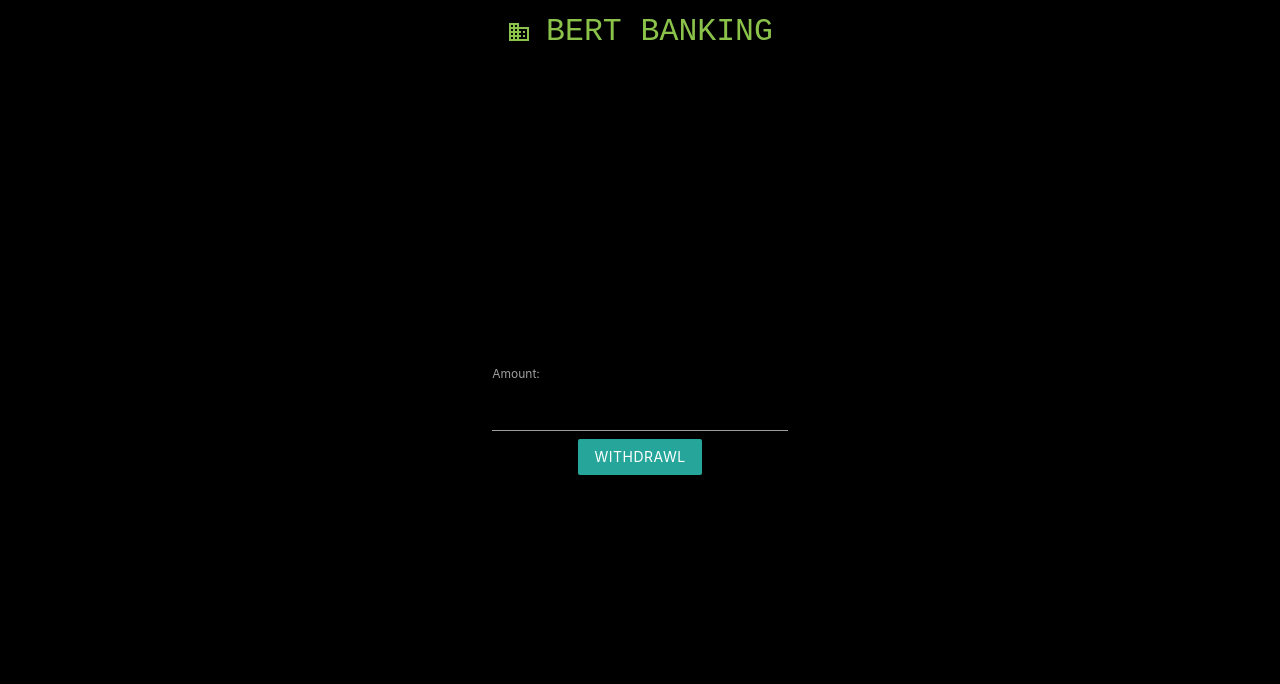
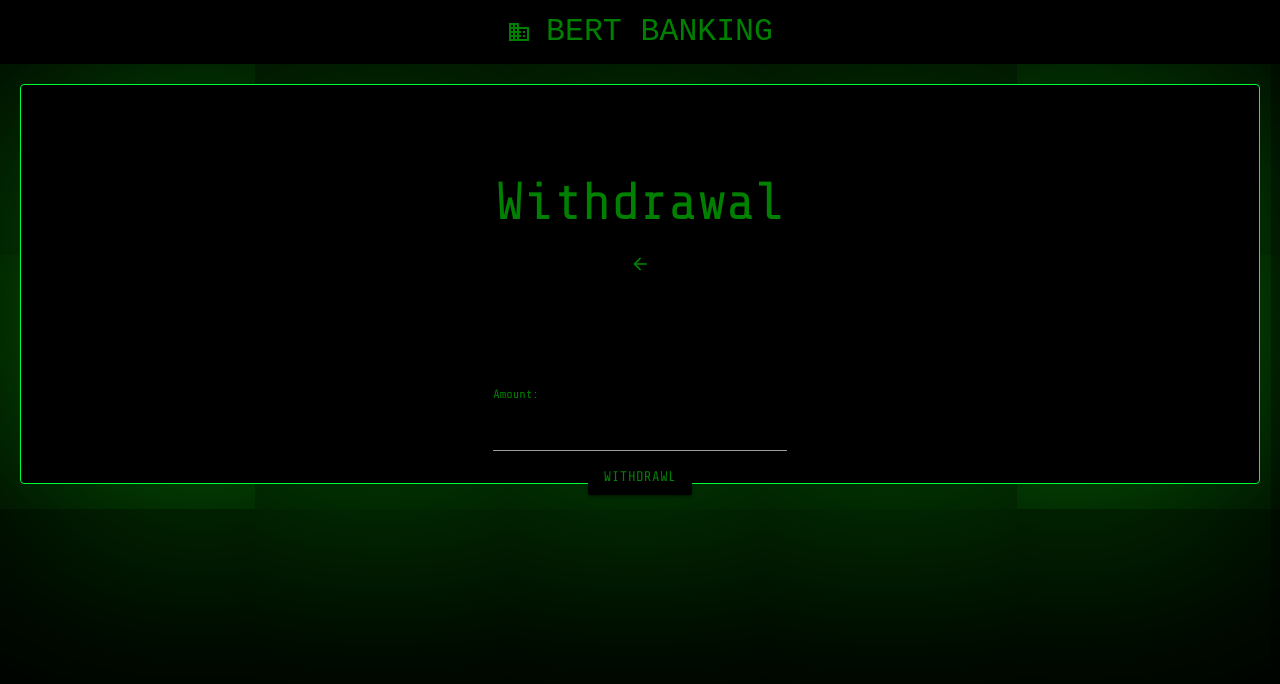
Before and after one commit to itsRobertoBorges/Bert-Bank-Application, a React (Create React App) app in the folder bank-app/frontend/: page /withdrawl in a window 1280 px wide. Shown: the top 684 px of the page. Built offline with nearby package versions, Linux system fonts and the light colour scheme.

Commit message:
implemented deposit functionality

```diff
--- a/bank-app/frontend/src/actions/authActions.js
+++ b/bank-app/frontend/src/actions/authActions.js
@@ -63,3 +63,19 @@ export const logoutUser = () => dispatch => {
   // Set current user to empty object {} which will set isAuthenticated to false
   dispatch(setCurrentUser({}));
 };
+
+// Deposit and Withdrawl Amount
+
+export const depositAmount = (amount) => {
+  return {
+    type: "DEPOSIT_AMOUNT",
+    payload: amount,
+  };
+};
+
+export const withdrawlAmount = (amount) => {
+  return {
+    type: "WITHDRAWL_AMOUNT",
+    payload: amount,
+  };
+};
--- a/bank-app/frontend/src/components/dashboard/Dashboard.css
+++ b/bank-app/frontend/src/components/dashboard/Dashboard.css
@@ -49,6 +49,16 @@
     align-items: center;
     justify-content: center;
     height: 50vh;
+    display: flex;
+    flex-direction: column;
+    align-items: center;
+    justify-content: center;
+    height: 50vh;
+    border: 1px solid #00ff37;
+    border-radius: 4px;
+    box-shadow: 0 20px 400px rgba(9, 228, 9, 0.5);
+    padding: 20px;
+    margin: 20px;
   }
 
   .welcome-text {
@@ -85,9 +95,9 @@
     align-items: center;
     justify-content: center;
     height: 50vh;
-    border: 1px solid #ddd;
+    border: 1px solid #00ff37;
     border-radius: 4px;
-    box-shadow: 0 2px 4px rgba(0, 0, 0, 0.5);
+    box-shadow: 0 20px 400px rgba(9, 228, 9, 0.5);
     padding: 20px;
     margin: 20px;
   }
--- a/bank-app/frontend/src/components/layout/Navbar.js
+++ b/bank-app/frontend/src/components/layout/Navbar.js
@@ -11,9 +11,9 @@ class Navbar extends Component {
               to="/dashboard"
               style={{
                 fontFamily: "monospace",
-                color: "white"
+                color: "green"
               }}
-              className="col s5 brand-logo center light-green-text"
+              className="col s5 brand-logo center"
             >
               <i className="material-icons">business</i>
               BERT BANKING
--- a/bank-app/frontend/src/pages/Deposit.js
+++ b/bank-app/frontend/src/pages/Deposit.js
@@ -1,8 +1,9 @@
 import React, { Component } from "react";
 import PropTypes from "prop-types";
 import { connect } from "react-redux";
-import { logoutUser } from "../actions/authActions";
+import { logoutUser, depositAmount } from "../actions/authActions";
 import { Link } from "react-router-dom";
+import depositReducer from "../reducers/depositReducer";
 
 class Deposit extends Component {
   constructor(props) {
@@ -20,38 +21,41 @@ class Deposit extends Component {
   };
 
   handleChange = (e) => {
-    this.setState({ [e.target.name]: e.target.value });
+    const { name, value } = e.target;
+    this.setState({ [name]: parseFloat(value) });
   };
 
   handleSubmit = (e) => {
     e.preventDefault();
-    // Perform deposit income bank transaction logic here
-    console.log("Amount:", this.state.amount);
-    console.log("Account Type:", this.state.accountType);
-    // Reset form fields
+    const { amount } = this.state;
+    this.props.depositAmount(amount);
     this.setState({ amount: "", accountType: "" });
   };
 
   render() {
-    const { amount, accountType } = this.state;
+    const { amount } = this.state;
 
     return (
       <div className="deposit-container">
-        <h2 className="deposit-title" style={{ fontFamily: "Share Tech Mono, monospace", color:"green"}}>Deposit</h2>
+        <h2 className="deposit-title" style={{ fontFamily: "Share Tech Mono, monospace", color: "green" }}>
+          Deposit
+        </h2>
         <Link
           to="/dashboard"
           style={{
             fontFamily: "monospace",
-              color: "yellowgreen"
+            color: "yellowgreen",
           }}
           className="col s5 brand-logo center black-text"
         >
-            <i className="material-icons green-text" >arrow_back</i>
+          <i className="material-icons green-text">arrow_back</i>
         </Link>
         <div className="deposit-form-container">
           <form onSubmit={this.handleSubmit}>
             <div className="form-group">
-              <label htmlFor="amount" style={{ fontFamily: "Share Tech Mono, monospace", color:"green"}}>Amount:</label>
+              <label htmlFor="amount" style={{ fontFamily: "Share Tech Mono, monospace", color: "green" }}>
+                Amount:
+              </label>
               <input
                 type="number"
                 className="form-control"
@@ -63,7 +67,15 @@ class Deposit extends Component {
                 style={{ color: "green", backgroundColor: "black" }}
               />
             </div>
-            <button type="submit" className="btn btn-primary" style={{color: "green", backgroundColor: "black", fontFamily: "Share Tech Mono, monospace"}}>
+            <button
+              type="submit"
+              className="btn btn-primary"
+              style={{
+                color: "green",
+                backgroundColor: "black",
+                fontFamily: "Share Tech Mono, monospace",
+              }}
+            >
               Deposit
             </button>
           </form>
@@ -75,11 +87,7 @@ class Deposit extends Component {
 
 Deposit.propTypes = {
   logoutUser: PropTypes.func.isRequired,
-  auth: PropTypes.object.isRequired,
+  depositAmount: PropTypes.func.isRequired,
 };
 
-const mapStateToProps = (state) => ({
-  auth: state.auth,
-});
-
-export default connect(mapStateToProps, { logoutUser })(Deposit);
+export default connect(null, { logoutUser, depositAmount })(Deposit);
--- a/bank-app/frontend/src/pages/ViewAccount.js
+++ b/bank-app/frontend/src/pages/ViewAccount.js
@@ -17,17 +17,17 @@ class ViewAccount extends Component {
 
     return (
       <div className="view-account-container">
-        <h2 className="view-account-title">Account Summary</h2>
+        <h2 className="view-account-title"  style={{ fontFamily: "Share Tech Mono, monospace", color: "green"}}>Account Summary</h2>
         <div className="view-account-details">
           <h3>
-            <strong>Welcome, {user.name.split(" ")[0]}</strong>
+            <strong style={{ fontFamily: "Share Tech Mono, monospace", color: "green"}}>Welcome, {user.name.split(" ")[0]}</strong>
           </h3>
           <p className="total-saved-label">
-            <span className="label">Total Saved:</span>
-            <span className="value">${depositAmount}</span>
+            <span className="label" style={{ fontFamily: "Share Tech Mono, monospace", color: "green"}}>Total Saved:</span>
+            <span className="value" style={{ fontSize:"50px", fontFamily: "Share Tech Mono, monospace", color: "green"}}>${depositAmount}</span>
           </p>
         </div>
-        <button className="btn-logout" onClick={this.onLogoutClick}>
+        <button className="btn-logout black" onClick={this.onLogoutClick} style={{ fontFamily: "Share Tech Mono, monospace", color: "greenyellow"}}>
           Logout
         </button>
         <Link
@@ -38,7 +38,7 @@ class ViewAccount extends Component {
             }}
             className="col s5 brand-logo center black-text"
           >
-            <i className="material-icons">arrow_back</i>
+            <i className="material-icons black green-text">arrow_back</i>
         </Link>
       </div>
     );
@@ -54,6 +54,7 @@ ViewAccount.propTypes = {
 const mapStateToProps = (state) => ({
   auth: state.auth,
   depositAmount: state.deposit.amount,
+  withdrawlAmount: state.withdrawlAmount
 });
 
 export default connect(mapStateToProps, { logoutUser })(ViewAccount);
--- a/bank-app/frontend/src/pages/Withdrawl.js
+++ b/bank-app/frontend/src/pages/Withdrawl.js
@@ -1,10 +1,11 @@
 import React, { Component } from "react";
 import PropTypes from "prop-types";
 import { connect } from "react-redux";
-import { logoutUser } from "../actions/authActions";
+import { depositAmount, logoutUser, withdrawlAmount } from "../actions/authActions";
 import { Link } from "react-router-dom";
+import withdrawlReducer from "../reducers/withdrawlReducer";
 
-class Withdrawl extends Component {
+class Withdrawal extends Component {
   constructor(props) {
     super(props);
 
@@ -20,24 +21,23 @@ class Withdrawl extends Component {
   };
 
   handleChange = (e) => {
-    this.setState({ [e.target.name]: e.target.value });
+    const { name, value } = e.target;
+    this.setState({ [name]: parseFloat(value) });
   };
 
   handleSubmit = (e) => {
     e.preventDefault();
-    // Perform deposit income bank transaction logic here
-    console.log("Amount:", this.state.amount);
-    console.log("Account Type:", this.state.accountType);
-    // Reset form fields
+    const { depositAmount } = this.state;
+    this.props.withdrawlAmount(depositAmount);
     this.setState({ amount: "", accountType: "" });
   };
 
   render() {
-    const { amount, accountType } = this.state;
+    const { amount } = this.state;
 
     return (
       <div className="deposit-container">
-        <h2 className="deposit-title">Withdrawal</h2>
+        <h2 className="deposit-title"  style={{ fontFamily: "Share Tech Mono, monospace", color:"green"}}>Withdrawal</h2>
         <Link
             to="/dashboard"
             style={{
@@ -45,12 +45,12 @@ class Withdrawl extends Component {
             }}
             className="col s5 brand-logo center black-text"
           >
-            <i className="material-icons">arrow_back</i>
+            <i className="material-icons"  style={{ color:"green"}} >arrow_back</i>
           </Link>
         <div className="deposit-form-container">
           <form onSubmit={this.handleSubmit}>
             <div className="form-group">
-              <label htmlFor="amount">Amount:</label>
+              <label htmlFor="amount"  style={{ fontFamily: "Share Tech Mono, monospace", color:"green"}}>Amount:</label>
               <input
                 type="number"
                 className="form-control"
@@ -59,9 +59,11 @@ class Withdrawl extends Component {
                 value={amount}
                 onChange={this.handleChange}
                 required
+                style={{ color: "green", backgroundColor: "black" }}
               />
             </div>
-            <button type="submit" className="btn btn-primary">
+            <button type="submit"  style={{ fontFamily: "Share Tech Mono, monospace", color:"green"}} className="btn btn-primary black"
+            >
               Withdrawl
             </button>
           </form>
@@ -71,13 +73,9 @@ class Withdrawl extends Component {
   }
 }
 
-Withdrawl.propTypes = {
+Withdrawal.propTypes = {
   logoutUser: PropTypes.func.isRequired,
-  auth: PropTypes.object.isRequired,
+  withdrawAmount: PropTypes.func.isRequired,
 };
 
-const mapStateToProps = (state) => ({
-  auth: state.auth,
-});
-
-export default connect(mapStateToProps, { logoutUser })(Withdrawl);
+export default connect(null, { logoutUser, withdrawlAmount })(Withdrawal);
--- a/bank-app/frontend/src/reducers/depositReducer.js
+++ b/bank-app/frontend/src/reducers/depositReducer.js
@@ -1,5 +1,5 @@
 const initialState = {
-    amount: 0, // Initialize the amount property with a default value
+  amount: 0,
 };
 
 const depositReducer = (state = initialState, action) => {
--- /dev/null
+++ b/bank-app/frontend/src/reducers/withdrawlReducer.js
@@ -0,0 +1,17 @@
+const initialState = {
+    amount: 0,
+  };
+
+  const withdrawlReducer = (state = initialState, action) => {
+    switch (action.type) {
+      case "WITHDRAWL_AMOUNT":
+        return {
+          ...state,
+          amount: state.amount - action.payload,
+        };
+      default:
+        return state;
+    }
+  };
+
+  export default withdrawlReducer;
```
Lines whose indentation alone changed are shown as unchanged.
